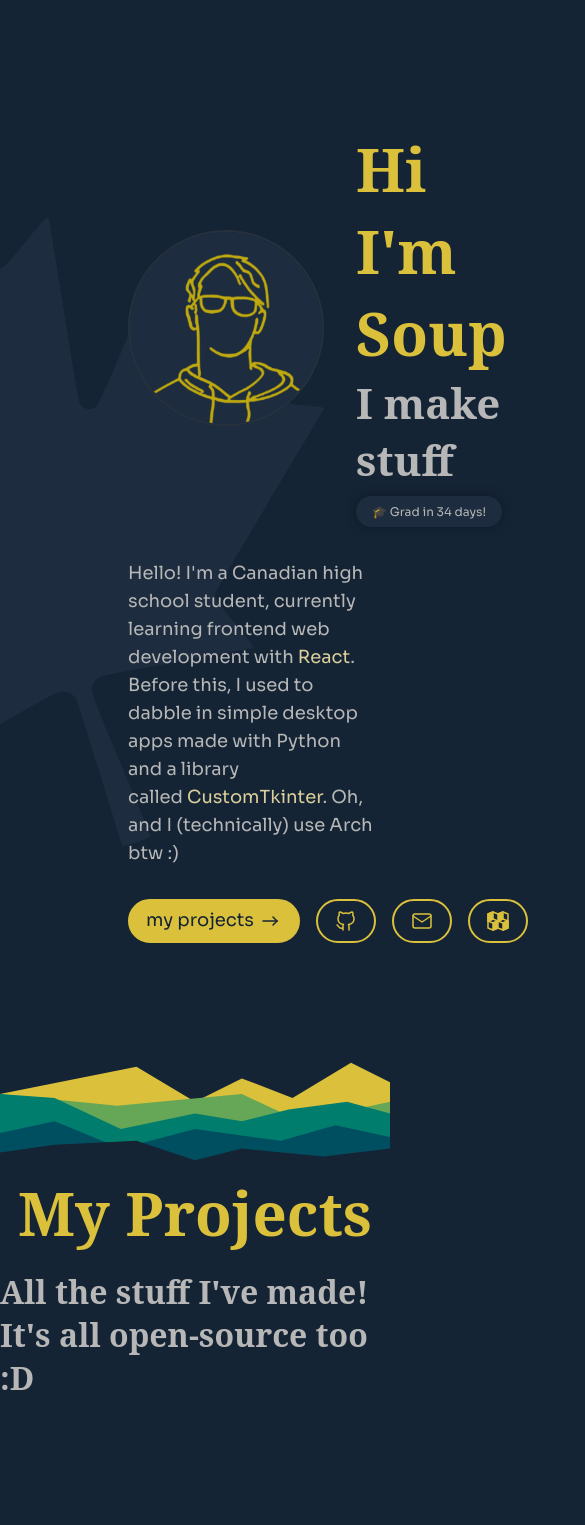
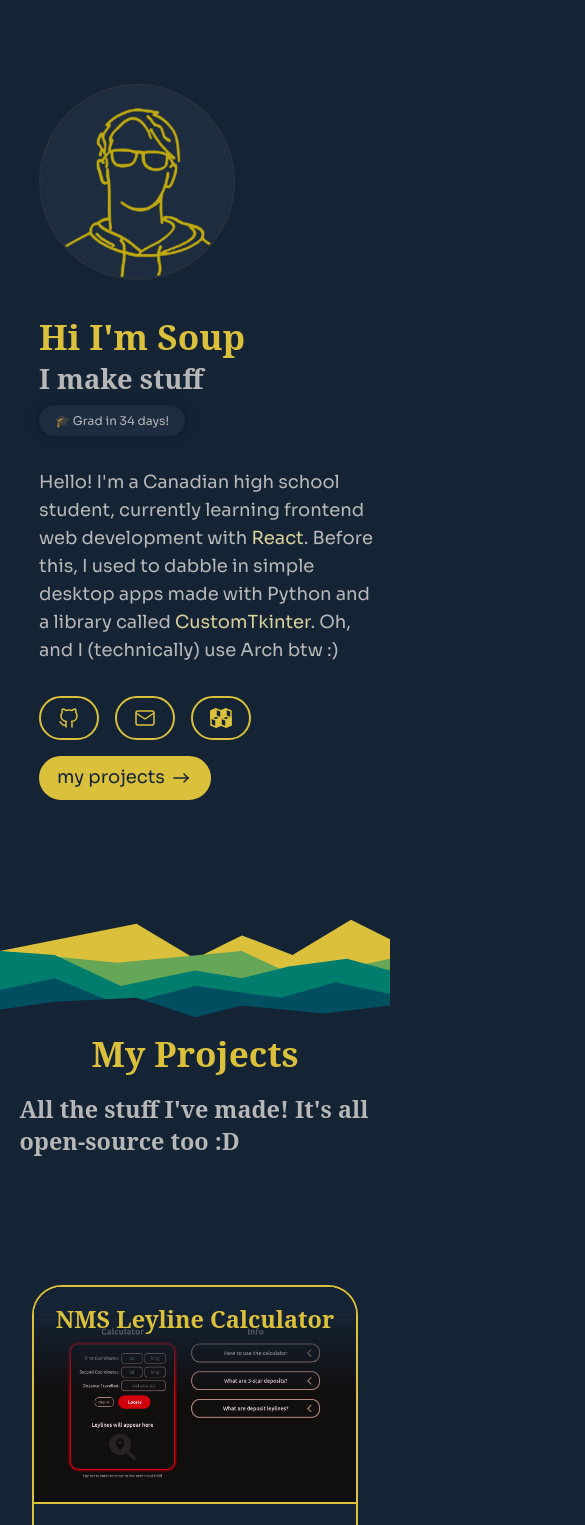
Before and after one commit to SoupCat-Py/reactfolio, a React (Vite) app: page / in a window 390 px wide. Shown: the top 1525 px of the page, 585 px wide, since content can reach past the window. Built offline with nearby package versions, Linux system fonts and the light colour scheme; a web font is replaced by a local one.

Commit message:
mobile layout yuck
will likely improve upon in the future

```diff
--- a/src/components/ProjectCard.module.css
+++ b/src/components/ProjectCard.module.css
@@ -1,7 +1,6 @@
 .container {
     max-width: 600px;
-    min-width: 500px;
-    width: min-content;
+    min-width: 35vw;
 }
 .topRounded {
     --radius: calc(var(--card-radius) - 2px);
--- a/src/root.css
+++ b/src/root.css
@@ -62,6 +62,7 @@
 .m0   {margin: 0;}
 
 /* fonts */
+.header-wrap {max-width: 90vw;}
 h1, h2, h3, .h1, .h2, .h3 {font-family: var(--font-header), "serif";}
 h1, .h1 {
     font-size: var(--size-h1);
@@ -85,6 +86,11 @@ p, button, .btn, .body, .small { font-family: var(--font-body), "sans-serif"; }
 .body { font-size: var(--size-body); }
 .small { font-size: var(--size-small); }
 i { font-weight: 250; }
+@media (max-width: 600px) {
+    h1, .h1 {font-size: 9vw;}
+    h2, .h2 {font-size: 7vw;}
+    h3, .h3 {font-size: 6vw;}
+}
 
 /* colors */
 .bg-none {background: none}
--- a/src/sections/Contact.module.css
+++ b/src/sections/Contact.module.css
@@ -7,3 +7,9 @@
     grid-template-columns: 1fr 1fr;
     padding: 0 8rem 8rem 8rem;
 }
+
+@media (max-width: 650px) {
+    .container {
+        grid-template-columns: 1fr;
+    }
+}
--- a/src/sections/Contact.tsx
+++ b/src/sections/Contact.tsx
@@ -6,7 +6,7 @@ export default function Contact() {
     <section className={`bg-bg d-flex flex-col align-center justify-start ${styles.main}`}>
       <div className="d-flex flex-col align-center justify-center g1">
         <h1 className="color-primary m0">Contact Me</h1>
-        <h3 className="color-text m0">Don't worry I won't bite 😛</h3>
+        <h3 className="color-text m0 header-wrap">Don't worry I won't bite 😛</h3>
       </div>
       <div className={`g2 ${styles.container}`}>
         <ContactCard
--- a/src/sections/Hero.module.css
+++ b/src/sections/Hero.module.css
@@ -1,5 +1,5 @@
 .container {
-    padding: 8rem 1rem 7rem 8rem;
+    padding: 10vh 1rem 7rem 10vw;
 }
 .body {
     max-width: 800px;
@@ -30,3 +30,19 @@
     right: 2rem;
     top: 20%;
 }
+
+@media (max-width: 800px) {
+    .maple {
+        display: none;
+    }
+}
+@media (max-width: 600px) {
+    .headerGroup {
+        flex-direction: column;
+        align-items: start;
+    }
+    .buttonsRow {
+        flex-direction: column-reverse;
+        align-items: start;
+    }
+}
--- a/src/sections/Hero.tsx
+++ b/src/sections/Hero.tsx
@@ -28,7 +28,7 @@ export default function Hero() {
         <section className={`d-flex flex-col align-start justify-start g2 zmax ${styles.container}`}>
 
             {/* the big header and image */}
-            <div className="d-flex flex-row align-center justify-center g2">
+            <div className={`d-flex flex-row align-center justify-center g2 ${styles.headerGroup}`}>
                 <img
                   src={pfp} alt="me"
                   className={`border-light bg-light ${styles.image}`}
@@ -51,12 +51,16 @@ export default function Hero() {
             </p>
 
             {/* the buttons */}
-            <div className="d-flex flex-row justify-start align-center g1">
+            <div className={`d-flex flex-row justify-start align-center g1 ${styles.buttonsRow}`}>
+                {/* split the buttons into two groups so I can stack them on mobile layout */}
+                <div className="d-flex flex-row g1">
                     <Button primary href="#projects" local label="my projects" icon={<>
                         <path d="M5 12l14 0"/>
                         <path d="M15 16l4 -4"/>
                         <path d="M15 8l4 4"/>
                     </>}/>
+                </div>
+                <div className="d-flex flex-row g1">
                     <Button href="https://github.com/SoupCat-Py" icon={<path d="M9 19c-4.3 1.4 -4.3 -2.5 -6 -3m12 5v-3.5c0 -1 .1 -1.4 -.5 -2c2.8 -.3 5.5 -1.4 5.5 -6a4.6 4.6 0 0 0 -1.3 -3.2a4.2 4.2 0 0 0 -.1 -3.2s-1.1 -.3 -3.5 1.3a12.3 12.3 0 0 0 -6.2 0c-2.4 -1.6 -3.5 -1.3 -3.5 -1.3a4.2 4.2 0 0 0 -.1 3.2a4.6 4.6 0 0 0 -1.3 3.2c0 4.6 2.7 5.7 5.5 6c-.6 .6 -.6 1.2 -.5 2v3.5"/>}/>
                     <Button href="mailto:soupcat.py@gmail.com" icon={<><path d="M3 7a2 2 0 0 1 2 -2h14a2 2 0 0 1 2 2v10a2 2 0 0 1 -2 2h-14a2 2 0 0 1 -2 -2v-10"/><path d="M3 7l9 6l9 -6"/></>}/>
                     <Button href="makerworld.com" icon={<>
@@ -69,6 +73,7 @@ export default function Hero() {
                         <polygon points="17,14 22,12 22,19 17,21" fill="CurrentColor" />
                     </>}
                     />
+                </div>
             </div>
         </section>
 
--- a/src/sections/Projects.tsx
+++ b/src/sections/Projects.tsx
@@ -6,7 +6,7 @@ export default function Projects() {
     <section id="projects" className={`bg-bg d-flex flex-col align-center justify-start ${styles.main}`}>
       <div className="d-flex flex-col align-center justify-center g1">
         <h1 className="color-primary m0">My Projects</h1>
-        <h3 className="color-text m0">All the stuff I've made! It's all open-source too :D</h3>
+        <h3 className="color-text m0 header-wrap">All the stuff I've made! It's all open-source too :D</h3>
       </div>
       <div className={`d-flex flex-row justify-center p2 ${styles.wrapper}`}>
         <ProjectCard
```
Lines whose indentation alone changed are shown as unchanged.
